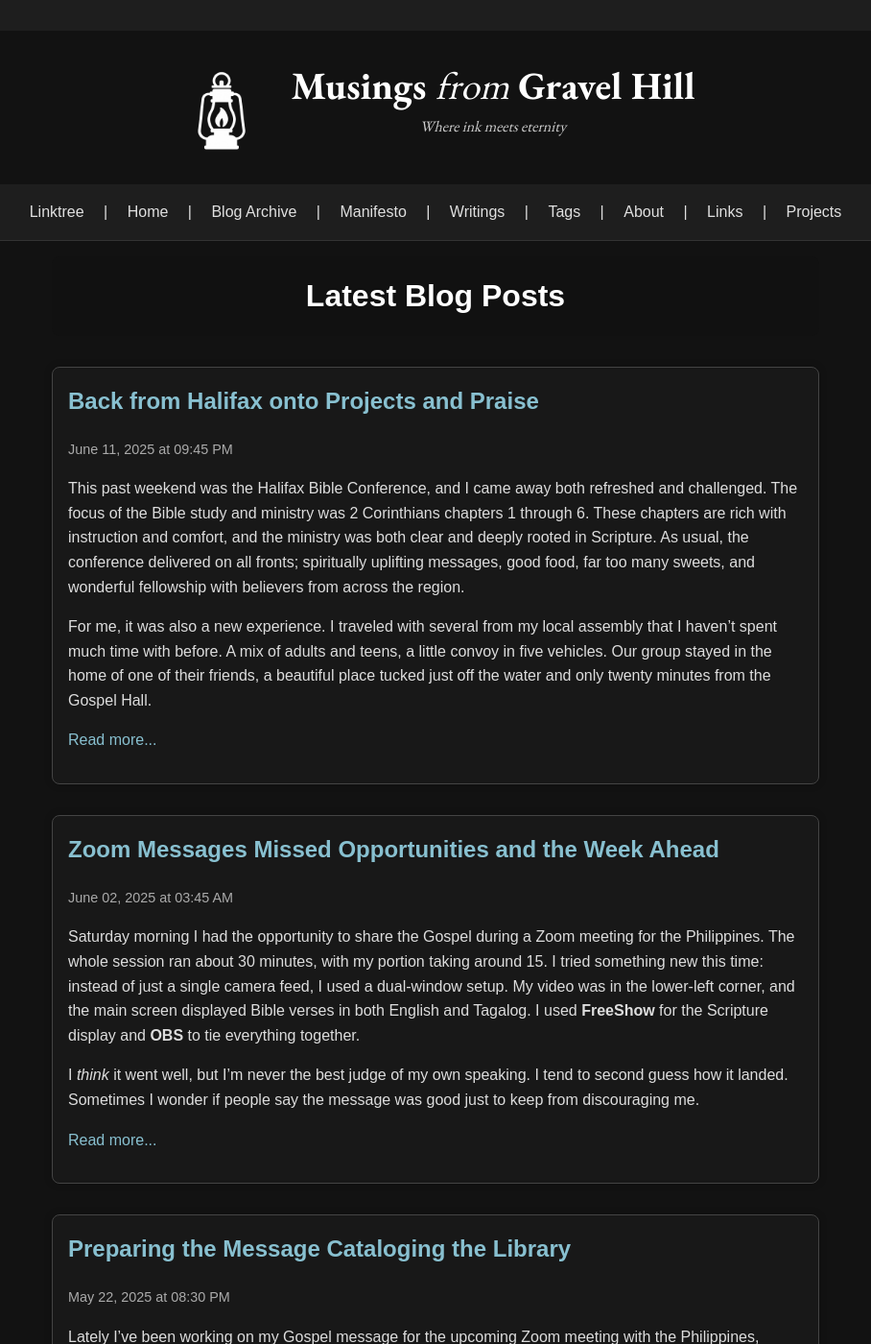
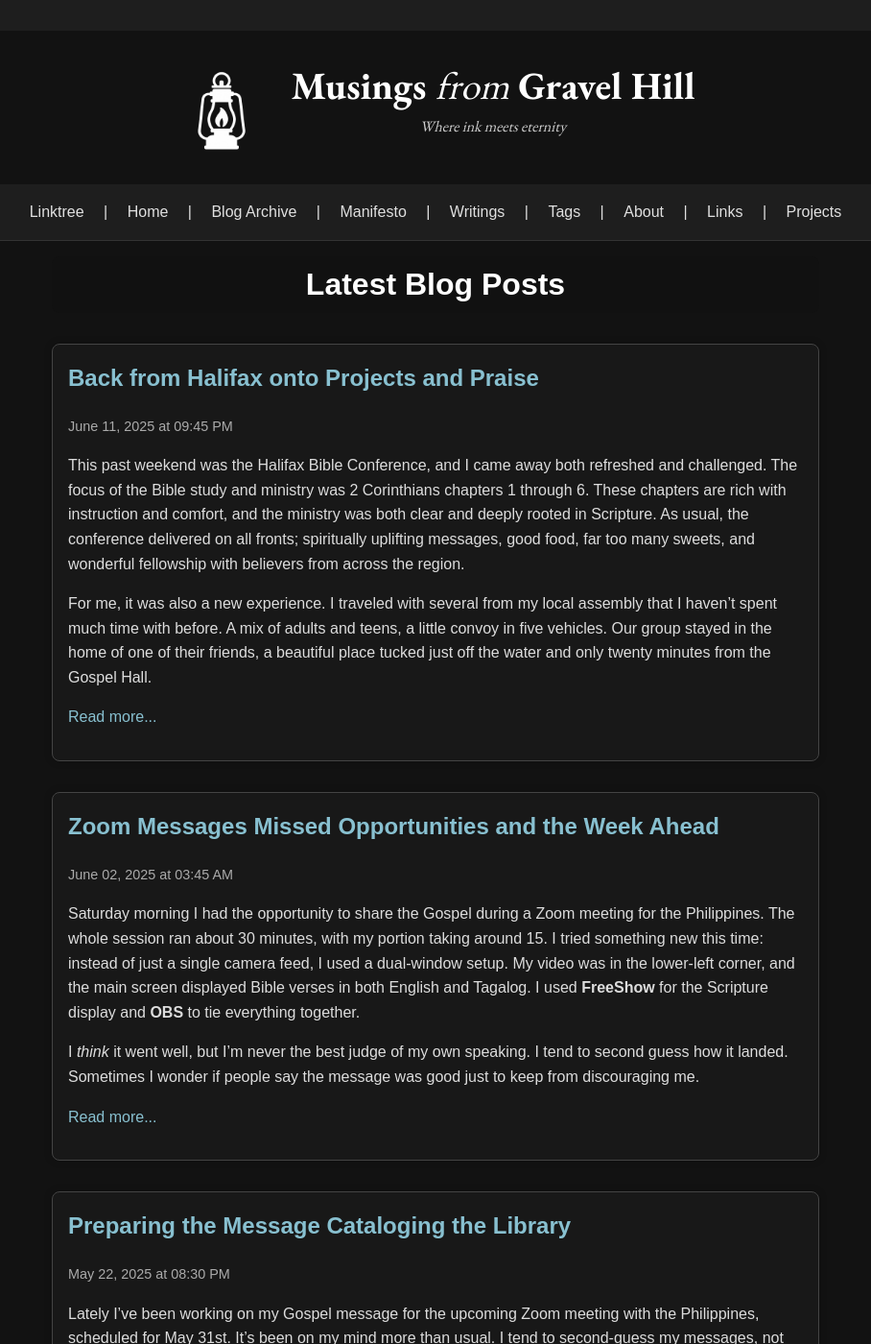
Before and after one commit to Atrion/atrion-blog, a Jekyll site: the page built from index.md, in a window 1280 px wide and 1400 px high. Shown: the whole window at 96% size, without its empty margins (186-1094 px from the left). Built offline with Jekyll 4.4.1, drawn with Linux system fonts in a browser that asks for light colours.

Commit message:
Update style.css

```diff
--- a/assets/css/style.css
+++ b/assets/css/style.css
@@ -122,7 +122,7 @@ img {
 /* Makes the Page Titles Be large Headers */
 .page-header {
   background-color: #111;
-  padding: 1rem 0.5rem;
+  padding: 0.25rem 0.25rem;
   text-align: center;
   margin-top: 0.5rem;
   margin-bottom: 0rem;
```
